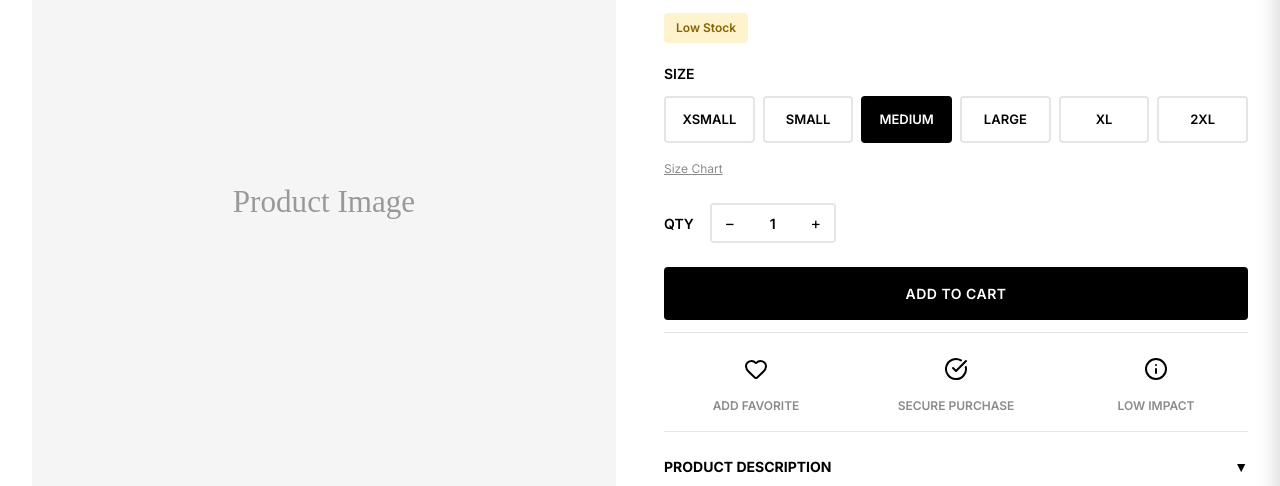
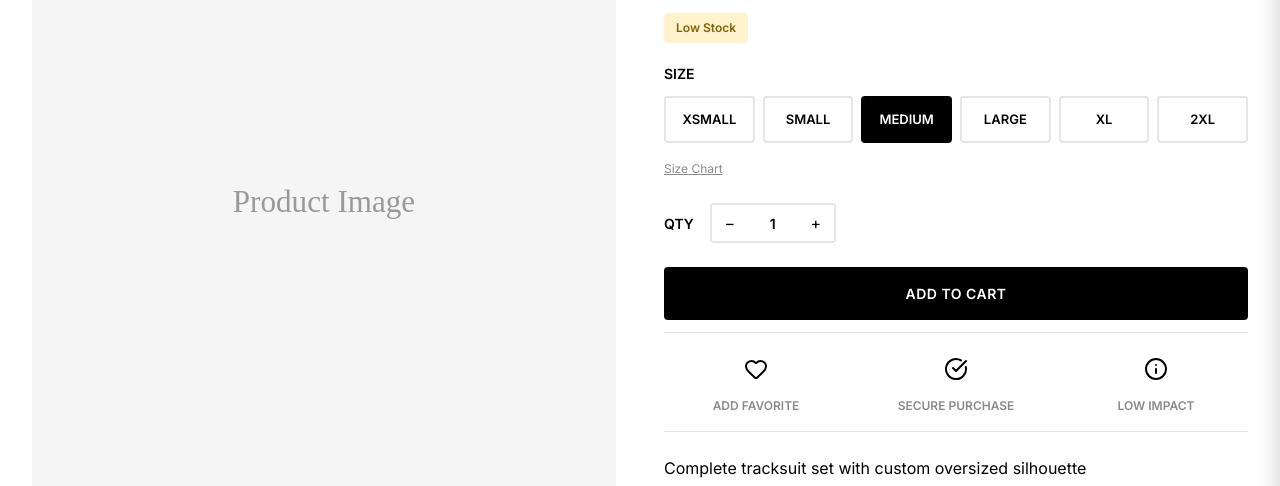
Before and after one commit to famousjellyluxe-netizen/FJL, a website: page product.html in a window 1280 px wide. Shown: the part 286-772 px from the top of the page. Drawn offline with nearby package versions, Linux system fonts and the light colour scheme.

Commit message:
Update product details page to load from localStorage
- Load product data dynamically from localStorage instead of hardcoded database
- Display product images uploaded from admin panel
- Show product descriptions from admin-created products
- Update product image alt text dynamically
- Fallback to default database if product not found in localStorage

Product details page now reflects actual admin-uploaded content.

```diff
--- a/product.html
+++ b/product.html
@@ -924,8 +924,9 @@
             }
         }
 
-        // Product Database
-        const productDatabase = {
+        // Default product database (fallback if localStorage is empty)
+        function getDefaultProductDatabase() {
+            return {
                 'ftg-checkered-jersey': {
                     id: 'ftg-checkered-jersey',
                     name: 'FTG Checkered Jersey',
@@ -969,12 +970,31 @@
                     description: 'Sleek varsity jacket with urban street style'
                 }
             };
+        }
 
         // Load product based on URL parameter
         function loadProduct() {
             const params = new URLSearchParams(window.location.search);
             const productId = params.get('id') || 'ftg-tracksuit';
-            const product = productDatabase[productId] || productDatabase['ftg-tracksuit'];
+
+            // Load products from localStorage or use default database
+            let product = null;
+            const storedProducts = localStorage.getItem('fjl_products');
+
+            if (storedProducts) {
+                try {
+                    const allProducts = JSON.parse(storedProducts);
+                    product = allProducts.find(p => p.id === productId);
+                } catch (e) {
+                    console.error('Error loading products from localStorage:', e);
+                }
+            }
+
+            // Fallback to default database if not found in localStorage
+            if (!product) {
+                const defaultDB = getDefaultProductDatabase();
+                product = defaultDB[productId] || defaultDB['ftg-tracksuit'];
+            }
 
             // Update page title
             document.title = product.name + ' - Famous Jelly Luxe (FJL)';
@@ -988,6 +1008,19 @@
 
             // Update product price
             document.querySelector('.product-price').textContent = '₦' + product.price.toLocaleString() + '.00';
+
+            // Update product image if available
+            const mainImage = document.getElementById('mainImage');
+            if (mainImage && product.image && product.image !== 'placeholder') {
+                mainImage.src = product.image;
+                mainImage.alt = product.name;
+            }
+
+            // Update product description if available
+            const descriptionElement = document.querySelector('.product-description');
+            if (descriptionElement && product.description) {
+                descriptionElement.textContent = product.description;
+            }
 
             // Store current product ID for add to cart
             window.currentProductId = product.id;
```
Lines whose indentation alone changed are shown as unchanged.
